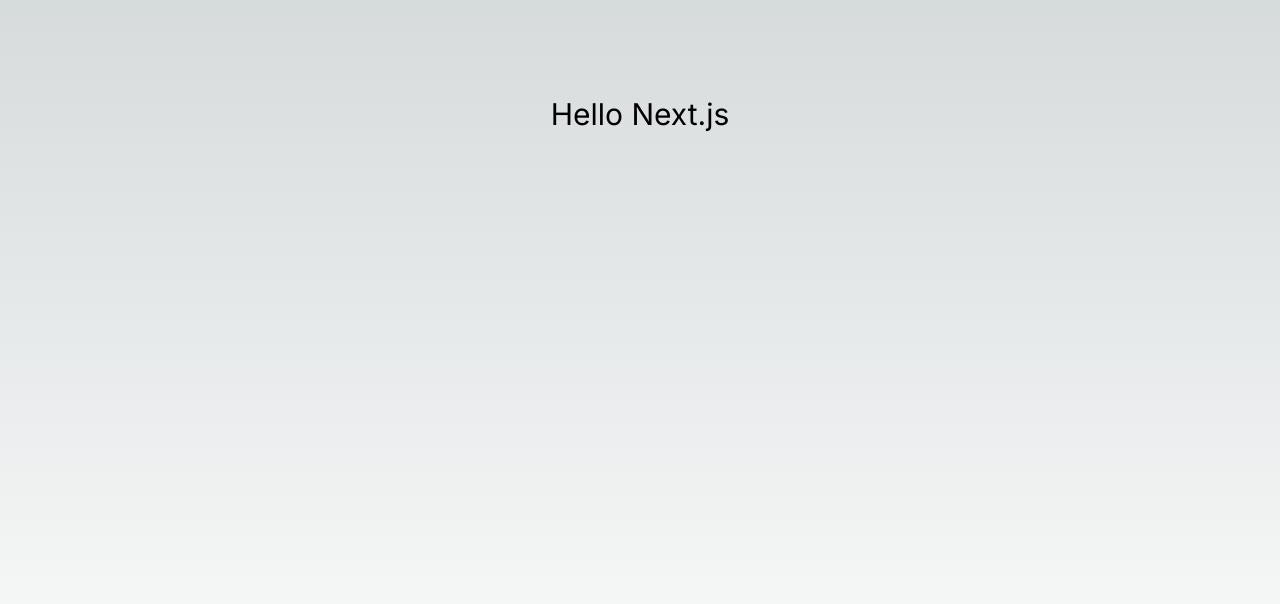
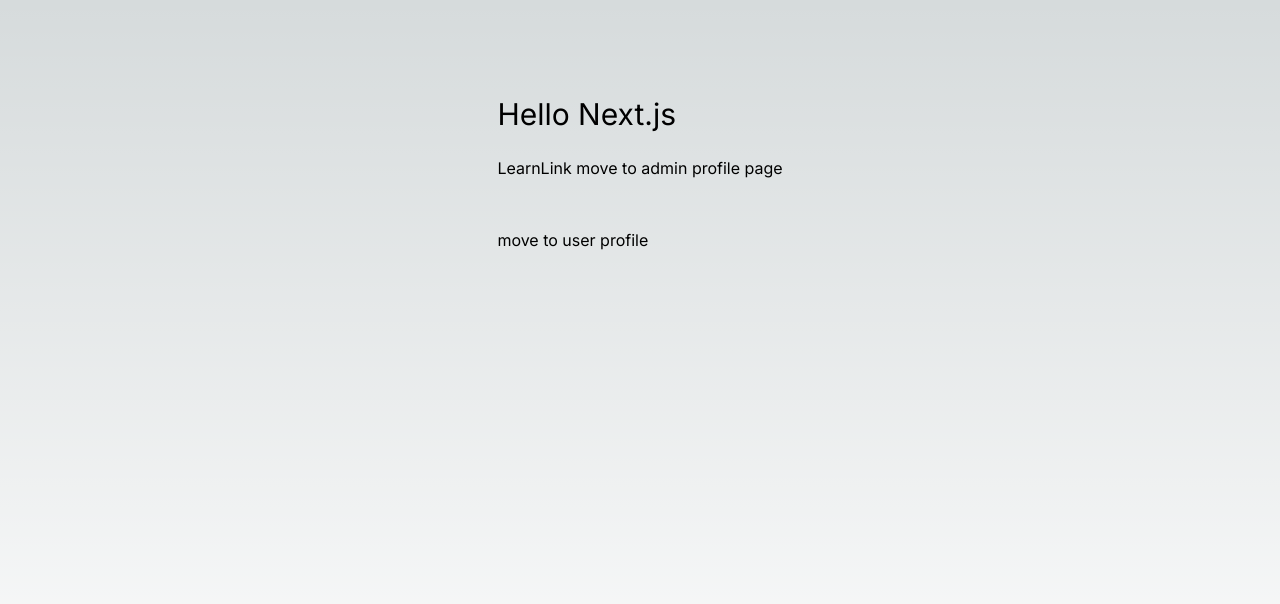
Before and after one commit to DaniyalAliIsrail/learn-Nextjs, a Next.js app: page / in a window 1280 px wide. Shown: the top 604 px of the page. Built offline with nearby package versions, Linux system fonts and the light colour scheme.

Commit message:
link or dynamic link

```diff
--- /dev/null
+++ b/src/app/components/LearnLink.jsx
@@ -0,0 +1,22 @@
+import Link from 'next/link'
+import React from 'react'
+
+const LearnLink = () => {
+    const id = 22;
+  return (
+    <div>
+        LearnLink
+
+            <Link href="/admin/profile"> move to admin profile page </Link>
+            <br>
+            </br>
+            <br>
+            </br>
+            <br>
+            </br>
+            <Link href={`/user/profile/${id}`}> move to user profile </Link>
+    </div>
+  )
+}
+
+export default LearnLink
--- a/src/app/page.js
+++ b/src/app/page.js
@@ -1,10 +1,13 @@
 import Image from "next/image";
+import LearnLink from "./components/LearnLink";
 
 export default function Home() {
   return (
     <main className="flex min-h-screen flex-col  items-center justify-between p-24">
      <div>
       <h1 className="text-3xl">Hello Next.js</h1>
+      <br></br>
+      <LearnLink/>
      </div>
     </main>
   );
```
